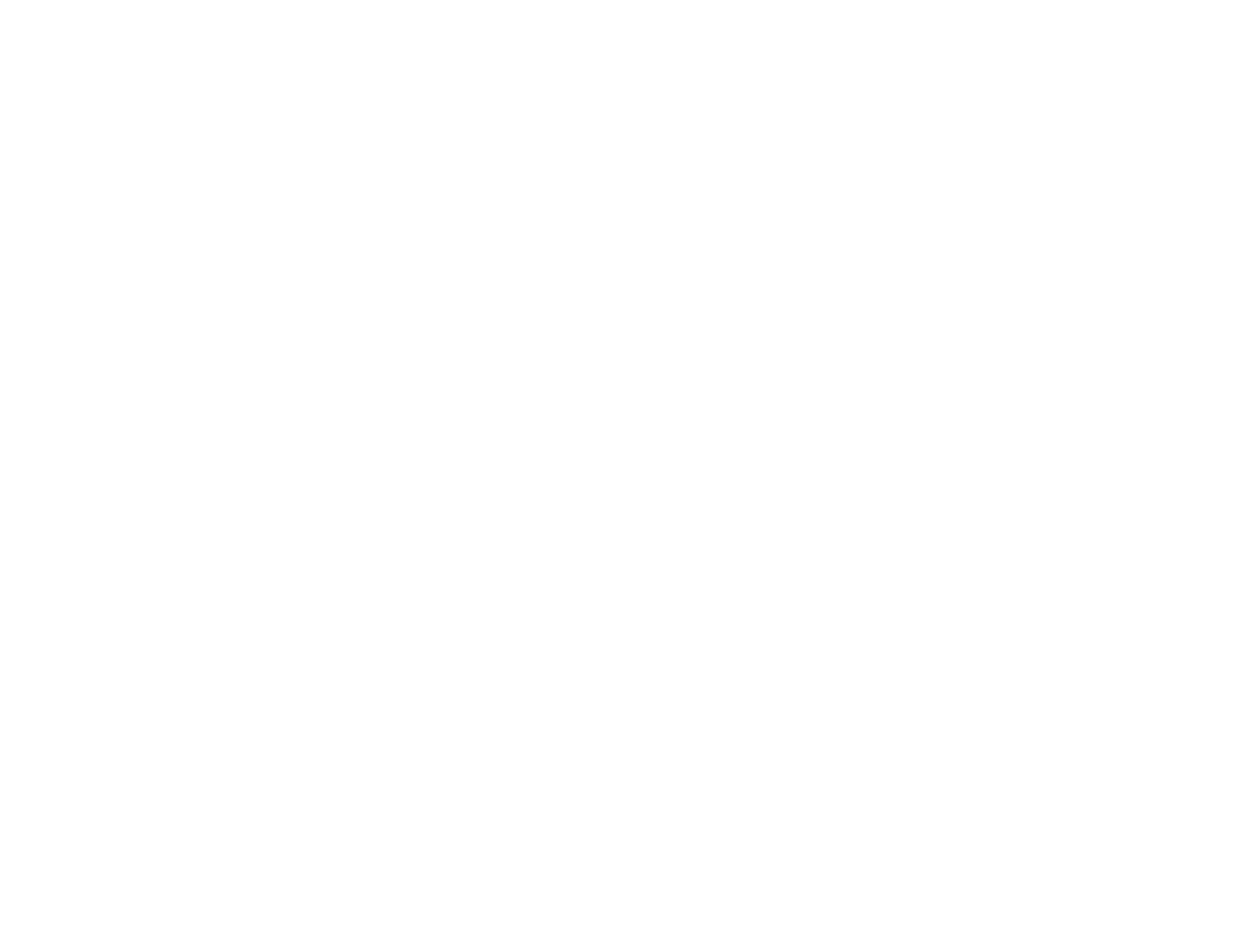
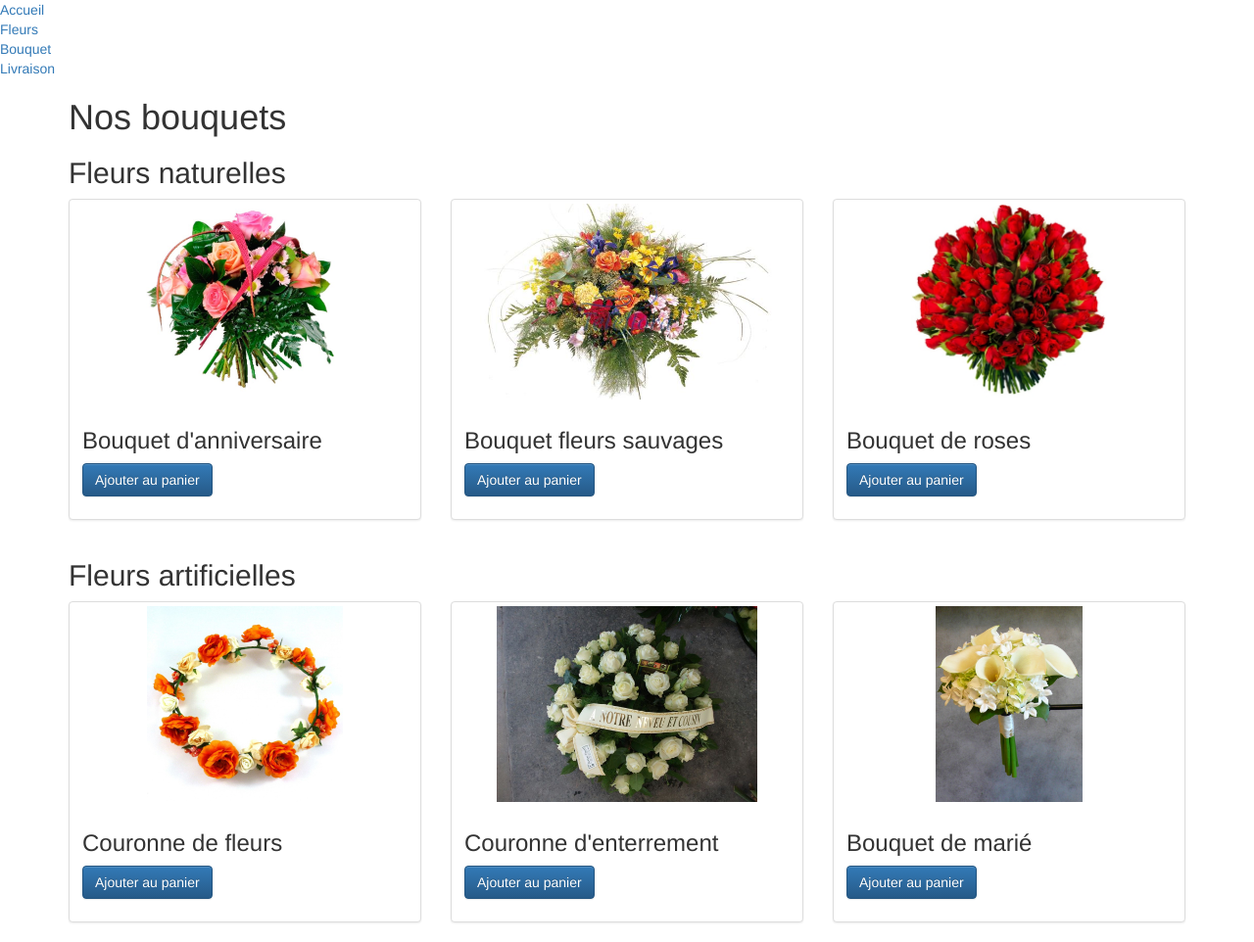
Before and after one commit to Boksic/SEOWeb, a plain HTML site: page Project/views/bouquet.html in a window 1280 px wide. Shown: the whole page at 98% size. Before the commit the page ends 800 px from the top, so only its background shows below. Drawn offline with nearby package versions, Linux system fonts and the light colour scheme.

Commit message:
New - ajout de la page des bouquets et des fleurs

```diff
--- a/Project/css/myStyle.css
+++ b/Project/css/myStyle.css
@@ -1,5 +1,5 @@
 .imgFlower{
-    max-height: 250px;
+    max-height: 200px;
 }
 
 .panelFlower{
--- a/Project/views/bouquet.html
+++ b/Project/views/bouquet.html
@@ -0,0 +1,92 @@
+<!DOCTYPE html>
+<html>
+    <header>
+
+        <link rel="stylesheet" href="../css/myStyle.css">
+
+        <!-- Latest compiled and minified CSS -->
+        <link rel="stylesheet" href="https://maxcdn.bootstrapcdn.com/bootstrap/3.3.7/css/bootstrap.min.css" integrity="sha384-BVYiiSIFeK1dGmJRAkycuHAHRg32OmUcww7on3RYdg4Va+PmSTsz/K68vbdEjh4u" crossorigin="anonymous">
+        <!-- Optional theme -->
+        <link rel="stylesheet" href="https://maxcdn.bootstrapcdn.com/bootstrap/3.3.7/css/bootstrap-theme.min.css" integrity="sha384-rHyoN1iRsVXV4nD0JutlnGaslCJuC7uwjduW9SVrLvRYooPp2bWYgmgJQIXwl/Sp" crossorigin="anonymous">
+        <!-- Latest compiled and minified JavaScript -->
+        <script src="https://maxcdn.bootstrapcdn.com/bootstrap/3.3.7/js/bootstrap.min.js" integrity="sha384-Tc5IQib027qvyjSMfHjOMaLkfuWVxZxUPnCJA7l2mCWNIpG9mGCD8wGNIcPD7Txa" crossorigin="anonymous"></script>
+    </header>
+    <body>
+        <nav>
+           <a href="../index.html">Accueil</a><br>
+            <a href="fleur.html">Fleurs</a><br>
+            <a href="bouquet.html">Bouquet</a><br>
+            <a href="livraison.html">Livraison</a><br>
+        </nav>
+        <div class="container">
+            <h1>Nos bouquets</h1>
+            <h2>Fleurs naturelles</h2>
+            <div>
+                <div class="row">
+                    <div class="col-sm-6 col-md-4 panelFlower">
+                        <div class="thumbnail">
+                        <img src="../img/bouquetAnniversaire.jpg" alt="..." class="imgFlower">
+                        <div class="caption">
+                            <h3>Bouquet d'anniversaire</h3>
+                            <p><a href="#" class="btn btn-primary" role="button">Ajouter au panier</a></p>
+                        </div>
+                        </div>
+                    </div>
+                    <div class="col-sm-6 col-md-4 panelFlower">
+                        <div class="thumbnail">
+                        <img src="../img/bouquetChamps.jpg" alt="..." class="imgFlower">
+                        <div class="caption">
+                            <h3>Bouquet fleurs sauvages</h3>
+                            <p><a href="#" class="btn btn-primary" role="button">Ajouter au panier</a></p>
+                        </div>
+                        </div>
+                    </div>
+                    <div class="col-sm-6 col-md-4 panelFlower">
+                        <div class="thumbnail">
+                        <img src="../img/bouquetRose.jpg" alt="..." class="imgFlower">
+                        <div class="caption">
+                            <h3>Bouquet de roses</h3>
+                            <p><a href="#" class="btn btn-primary" role="button">Ajouter au panier</a></p>
+                        </div>
+                        </div>
+                    </div>
+
+                </div>
+            </div>
+            <h2>Fleurs artificielles</h2>
+            <div>
+                <div class="row">
+
+                    <div class="col-sm-6 col-md-4 panelFlower">
+                        <div class="thumbnail">
+                        <img src="../img/bouquetCouronne.jpg" alt="..." class="imgFlower">
+                        <div class="caption">
+                            <h3>Couronne de fleurs</h3>
+                            <p><a href="#" class="btn btn-primary" role="button">Ajouter au panier</a></p>
+                        </div>
+                        </div>
+                    </div>
+                    <div class="col-sm-6 col-md-4 panelFlower">
+                        <div class="thumbnail">
+                        <img src="../img/bouquetEnterrement.jpg" alt="..." class="imgFlower">
+                        <div class="caption">
+                            <h3>Couronne d'enterrement</h3>
+                            <p><a href="#" class="btn btn-primary" role="button">Ajouter au panier</a></p>
+                        </div>
+                        </div>
+                    </div>
+                    <div class="col-sm-6 col-md-4 panelFlower">
+                        <div class="thumbnail">
+                        <img src="../img/bouquetMarie.jpg" alt="..." class="imgFlower">
+                        <div class="caption">
+                            <h3>Bouquet de marié</h3>
+                            <p><a href="#" class="btn btn-primary" role="button">Ajouter au panier</a></p>
+                        </div>
+                        </div>
+                    </div>
+                </div>
+            </div>
+        </div>
+
+    </body>
+</html>
```
Also changed, not shown: Project/views/fleur.html (+12 -20 lines), Project/img/bouquetAnniversaire.jpg (added), Project/img/bouquetChamps.jpg (added), Project/img/bouquetCouronne.jpg (added), Project/img/bouquetEnterrement.jpg (added), Project/img/bouquetMarie.jpg (added), Project/img/bouquetRose.jpg (added).
